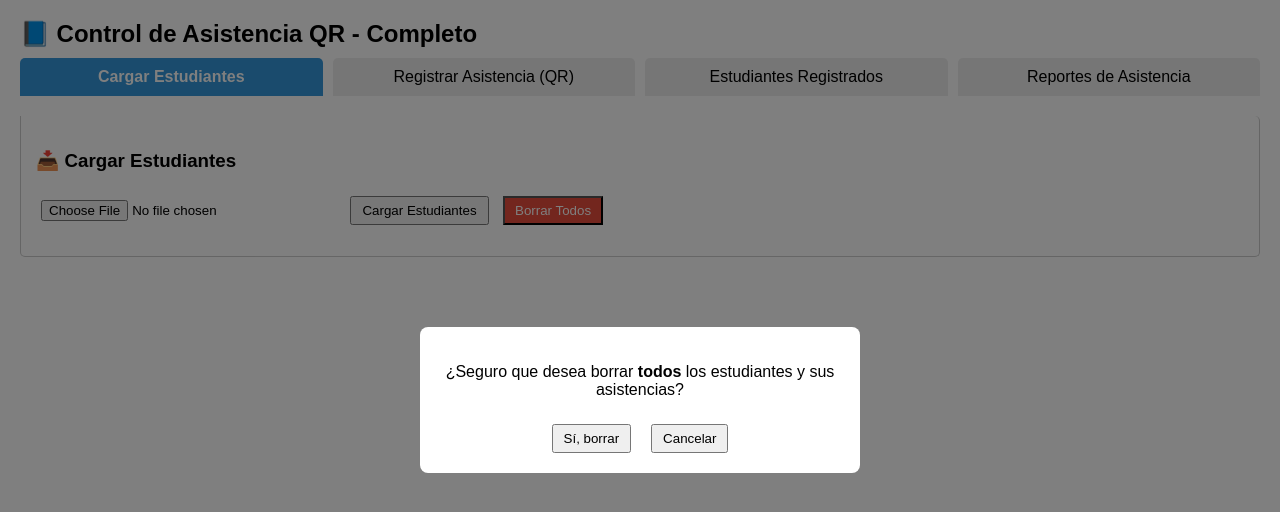
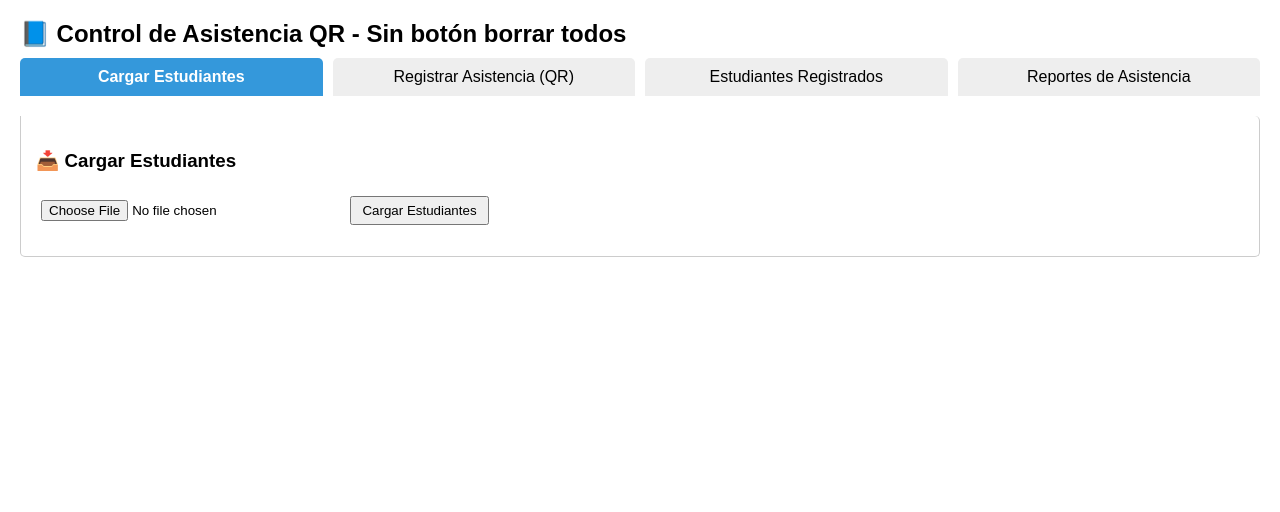
Before and after one commit to cvjeff/asistencia-comedor-ipec, a plain HTML site: page index.html in a window 1280 px wide. Drawn offline with nearby package versions, Linux system fonts and the light colour scheme; a script that the page names is missing.

Commit message:
Update index.html

```diff
--- a/index.html
+++ b/index.html
@@ -2,12 +2,14 @@
 <html lang="es">
 <head>
 <meta charset="UTF-8" />
-  <title>Control de Asistencia QR - Completo</title>
+<meta name="viewport" content="width=device-width, initial-scale=1" />
+<title>Control de Asistencia QR - Sin borrar todos</title>
+
 <script src="https://unpkg.com/html5-qrcode"></script>
 <script src="https://cdn.sheetjs.com/xlsx-latest/package/dist/xlsx.full.min.js"></script>
-  <script type="module" src="app.js"></script>
+
 <style>
-    body { font-family: sans-serif; margin: 20px; }
+  body { font-family: Arial, sans-serif; margin: 20px; }
   h2 { margin-bottom: 10px; }
   .tabs {
     display: flex;
@@ -59,7 +61,7 @@
   .hidden {
     display: none;
   }
-    #msg {
+  #msg, #msgAsistencia {
     margin-top: 10px;
     font-weight: bold;
   }
@@ -68,33 +70,11 @@
     max-width: 100%;
     margin-bottom: 10px;
   }
-    .confirm-overlay {
-      position: fixed;
-      top:0; left:0; right:0; bottom:0;
-      background: rgba(0,0,0,0.5);
-      display: flex;
-      justify-content: center;
-      align-items: center;
-      z-index: 9999;
-    }
-    .confirm-box {
-      background: white;
-      padding: 20px;
-      border-radius: 8px;
-      max-width: 400px;
-      text-align: center;
-    }
-    .confirm-buttons {
-      margin-top: 20px;
-      display: flex;
-      justify-content: center;
-      gap: 20px;
-    }
 </style>
 </head>
 <body>
 
-  <h2>📘 Control de Asistencia QR - Completo</h2>
+  <h2>📘 Control de Asistencia QR - Sin botón borrar todos</h2>
 
   <div class="tabs">
     <div class="tab active" data-tab="cargar">Cargar Estudiantes</div>
@@ -107,7 +87,6 @@
     <h3>📥 Cargar Estudiantes</h3>
     <input type="file" id="csvInput" accept=".csv" />
     <button id="btnCargarCSV">Cargar Estudiantes</button>
-    <button id="btnBorrarEstudiantes" style="background:#e74c3c; color:white; margin-left:10px;">Borrar Todos</button>
     <div id="msg"></div>
   </div>
 
@@ -135,7 +114,7 @@
       </thead>
       <tbody id="tblEstudiantes"></tbody>
     </table>
-    <div class="hidden" id="editForm">
+    <div class="hidden" id="editForm" style="margin-top: 15px;">
       <h3>✏️ Editar Estudiante</h3>
       <input type="text" id="editCedula" disabled /><br />
       <input type="text" id="editNombre" placeholder="Nombre completo" /><br />
@@ -174,16 +153,6 @@
     </table>
   </div>
 
-  <!-- Confirmación borrar todos -->
-  <div id="confirmBorrarTodos" class="confirm-overlay hidden">
-    <div class="confirm-box">
-      <p>¿Seguro que desea borrar <b>todos</b> los estudiantes y sus asistencias?</p>
-      <div class="confirm-buttons">
-        <button id="confirmSi">Sí, borrar</button>
-        <button id="confirmNo">Cancelar</button>
-      </div>
-    </div>
-  </div>
-
+  <script type="module" src="app.js"></script>
 </body>
 </html>
```
Lines whose indentation alone changed are shown as unchanged.
